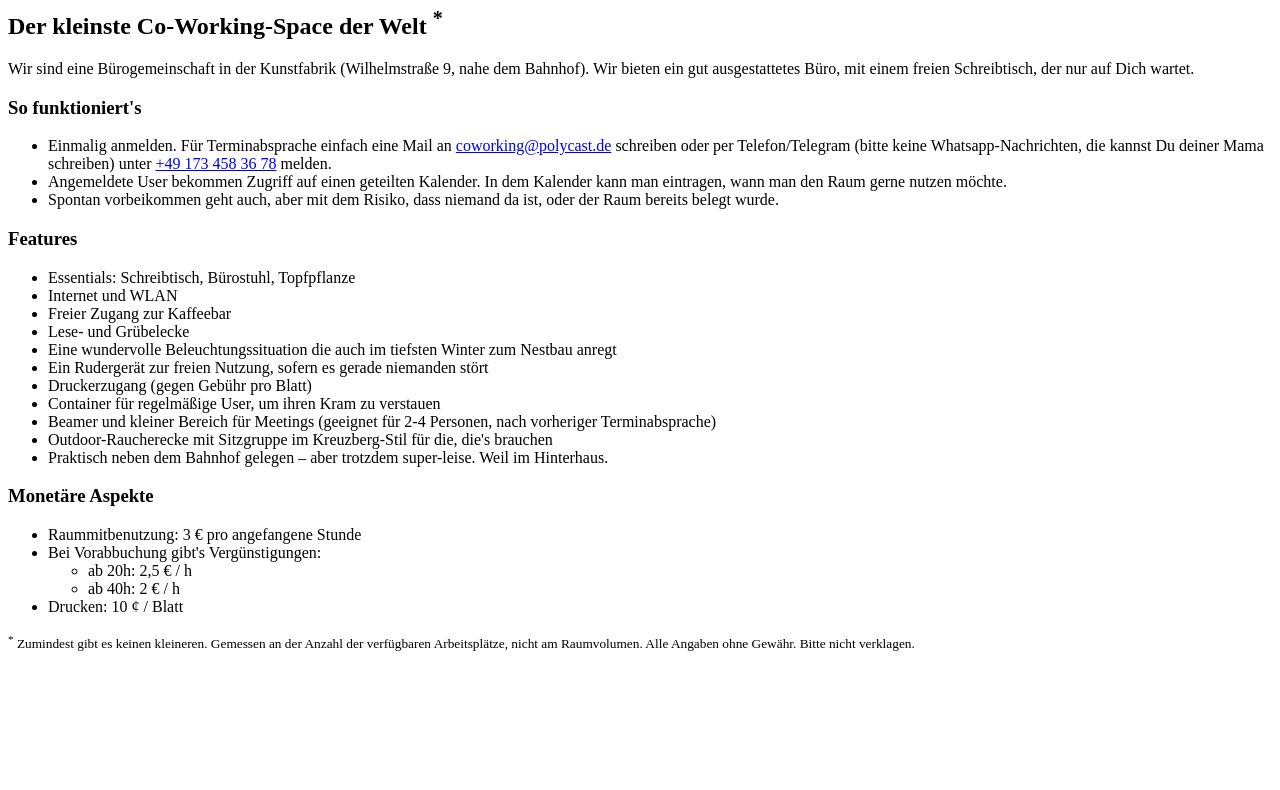
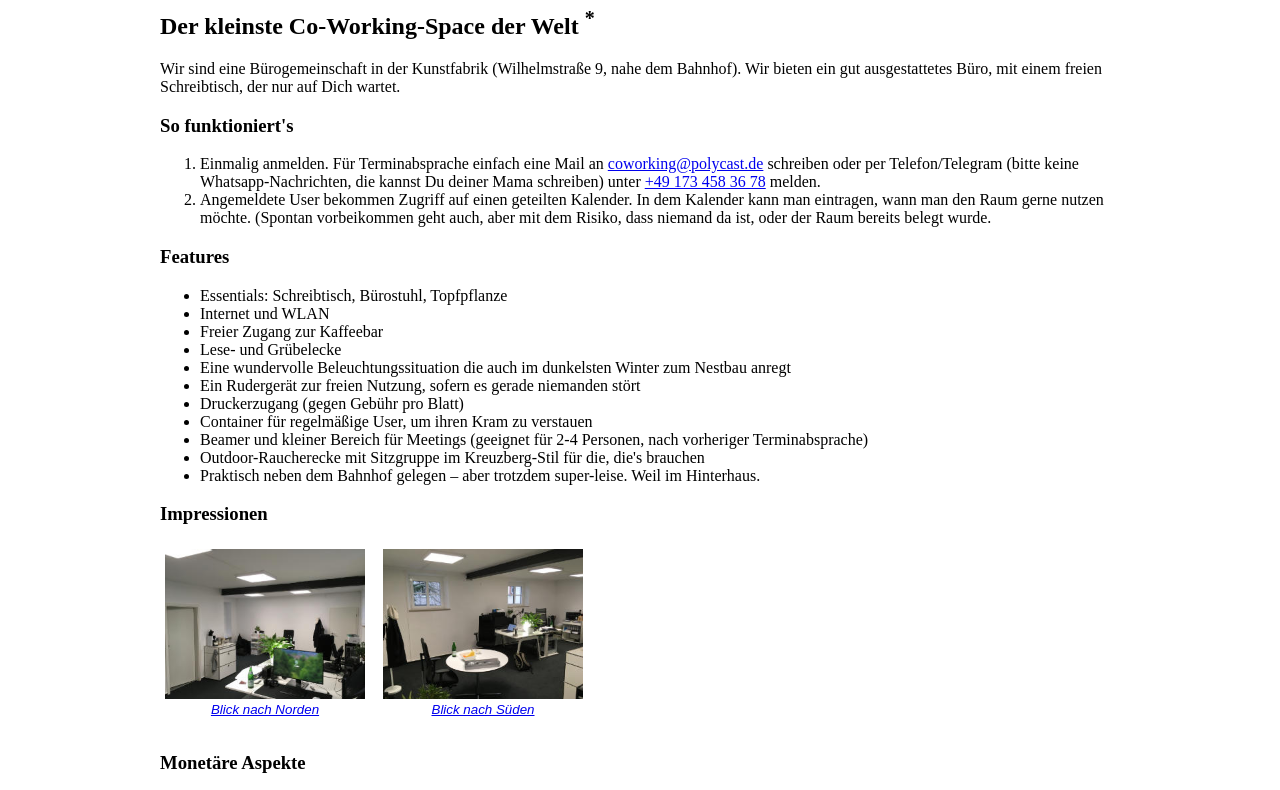
Before and after one commit to AndreasBaumgart/AndreasBaumgart.github.io, a plain HTML site: page index.html in a window 1280 px wide. Shown: the part 73-863 px from the top of the page. Before the commit the page ends 800 px from the top, so only its background shows below. Drawn offline with Linux system fonts and the light colour scheme.

Commit message:
Impressum und Impressionen

```diff
--- a/index.html
+++ b/index.html
@@ -6,35 +6,36 @@
           content="width=device-width, user-scalable=no, initial-scale=1.0, maximum-scale=1.0, minimum-scale=1.0">
     <meta http-equiv="X-UA-Compatible" content="ie=edge">
     <title>Co-Working in der Kunstfabrik Offenburg</title>
+    <link rel="stylesheet" href="style.css">
 </head>
 <body>
+<div class="main">
     <h1>Co-Working in der Kunstfabrik Offenburg</h1>
     <h2>Der kleinste Co-Working-Space der Welt <sup>*</sup></h2>
-
     <p>
         Wir sind eine Bürogemeinschaft in der Kunstfabrik (Wilhelmstraße 9, nahe dem Bahnhof). Wir bieten ein gut
         ausgestattetes Büro, mit einem freien Schreibtisch, der nur auf Dich wartet.
     </p>
-
     <h3>So funktioniert's</h3>
-<ul>
-    <li>Einmalig anmelden. Für Terminabsprache einfach eine Mail an <a href="mailto:coworking@polycast.de">coworking@polycast.de</a> schreiben oder per
-        Telefon/Telegram (bitte keine Whatsapp-Nachrichten, die kannst Du deiner Mama schreiben) unter <a href="tel:+491734583678">+49 173 458 36 78</a> melden.
+    <ol>
+        <li>Einmalig anmelden. Für Terminabsprache einfach eine Mail an <a href="mailto:coworking@polycast.de">coworking@polycast.de</a>
+            schreiben oder per
+            Telefon/Telegram (bitte keine Whatsapp-Nachrichten, die kannst Du deiner Mama schreiben) unter <a
+                    href="tel:+491734583678">+49 173 458 36 78</a> melden.
         </li>
-    <li>Angemeldete User bekommen Zugriff auf einen geteilten Kalender. In dem Kalender kann man eintragen, wann man den
-        Raum gerne nutzen möchte.
+        <li>Angemeldete User bekommen Zugriff auf einen geteilten Kalender. In dem Kalender kann man eintragen, wann man
+            den Raum gerne nutzen möchte.
+            (Spontan vorbeikommen geht auch, aber mit dem Risiko, dass niemand da ist, oder der Raum bereits belegt
+            wurde.
         </li>
-    <li>Spontan vorbeikommen geht auch, aber mit dem Risiko, dass niemand da ist, oder der Raum bereits belegt wurde.
-    </li>
-</ul>
-
+    </ol>
     <h3>Features</h3>
     <ul>
         <li>Essentials: Schreibtisch, Bürostuhl, Topfpflanze</li>
         <li>Internet und WLAN</li>
         <li>Freier Zugang zur Kaffeebar</li>
         <li>Lese- und Grübelecke</li>
-<li>Eine wundervolle Beleuchtungssituation die auch im tiefsten Winter zum Nestbau anregt</li>
+        <li>Eine wundervolle Beleuchtungssituation die auch im dunkelsten Winter zum Nestbau anregt</li>
         <li>Ein Rudergerät zur freien Nutzung, sofern es gerade niemanden stört</li>
         <li>Druckerzugang (gegen Gebühr pro Blatt)</li>
         <li>Container für regelmäßige User, um ihren Kram zu verstauen</li>
@@ -42,7 +43,21 @@
         <li>Outdoor-Raucherecke mit Sitzgruppe im Kreuzberg-Stil für die, die's brauchen</li>
         <li>Praktisch neben dem Bahnhof gelegen – aber trotzdem super-leise. Weil im Hinterhaus.</li>
     </ul>
-
+    <h3>Impressionen</h3>
+    <div class="photos">
+        <a href="raum2.jpg">
+            <figure>
+                <img src="raum2_300.jpg" alt="Thumbnail: Blick nach Norden">
+                <figcaption>Blick nach Norden</figcaption>
+            </figure>
+        </a>
+        <a href="raum1.jpg">
+            <figure>
+                <img src="raum1_300.jpg" alt="Thumbnail: Blick nach Süden">
+                <figcaption>Blick nach Süden</figcaption>
+            </figure>
+        </a>
+    </div>
     <h3>Monetäre Aspekte</h3>
     <ul>
         <li>Raummitbenutzung: 3 € pro angefangene Stunde</li>
@@ -55,13 +70,18 @@
         </li>
         <li>Drucken: 10 ¢ / Blatt</li>
     </ul>
-
     <p>
         <small>
-        <sup>*</sup> Zumindest gibt es keinen kleineren. Gemessen an der Anzahl der verfügbaren Arbeitsplätze, nicht am Raumvolumen. Alle Angaben ohne
+            <sup>*</sup> Zumindest gibt es keinen kleineren. Gemessen an der Anzahl der verfügbaren Arbeitsplätze, nicht
+            am
+            Raumvolumen. Alle Angaben ohne
             Gewähr. Bitte nicht verklagen.
         </small>
     </p>
-
+    <hr>
+    <p>
+        <a href="impressum.html">Impresum</a>
+    </p>
+</div>
 </body>
 </html>
--- /dev/null
+++ b/style.css
@@ -0,0 +1,33 @@
+.main {
+    max-width: 60em;
+    margin: 0 auto;
+}
+
+.photos {
+    display: flex;
+    flex-wrap: wrap;
+}
+
+.photos figure {
+    margin-right: 0.5em;
+    margin-bottom: 0.5em;
+}
+
+figure {
+    display: flex;
+    flex-flow: column;
+    padding: 5px;
+    max-width: 220px;
+    margin: auto;
+}
+
+img {
+    max-width: 220px;
+    max-height: 150px;
+}
+
+figcaption {
+    font: italic smaller sans-serif;
+    padding: 3px;
+    text-align: center;
+}
```
Also changed, not shown: impressum.html (added, +37 -0 lines), raum1.jpg (added), raum1_300.jpg (added), raum2.jpg (added), raum2_300.jpg (added). Lines whose indentation alone changed are shown as unchanged.
